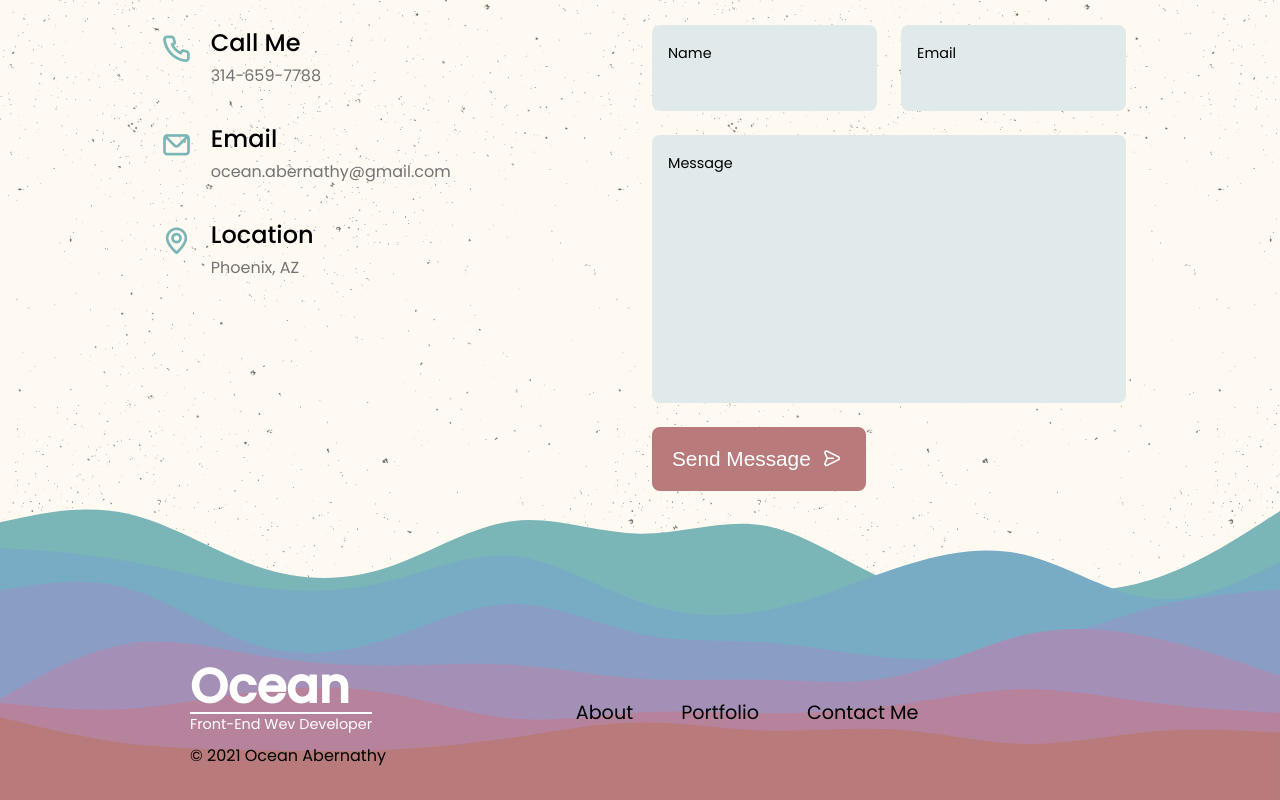
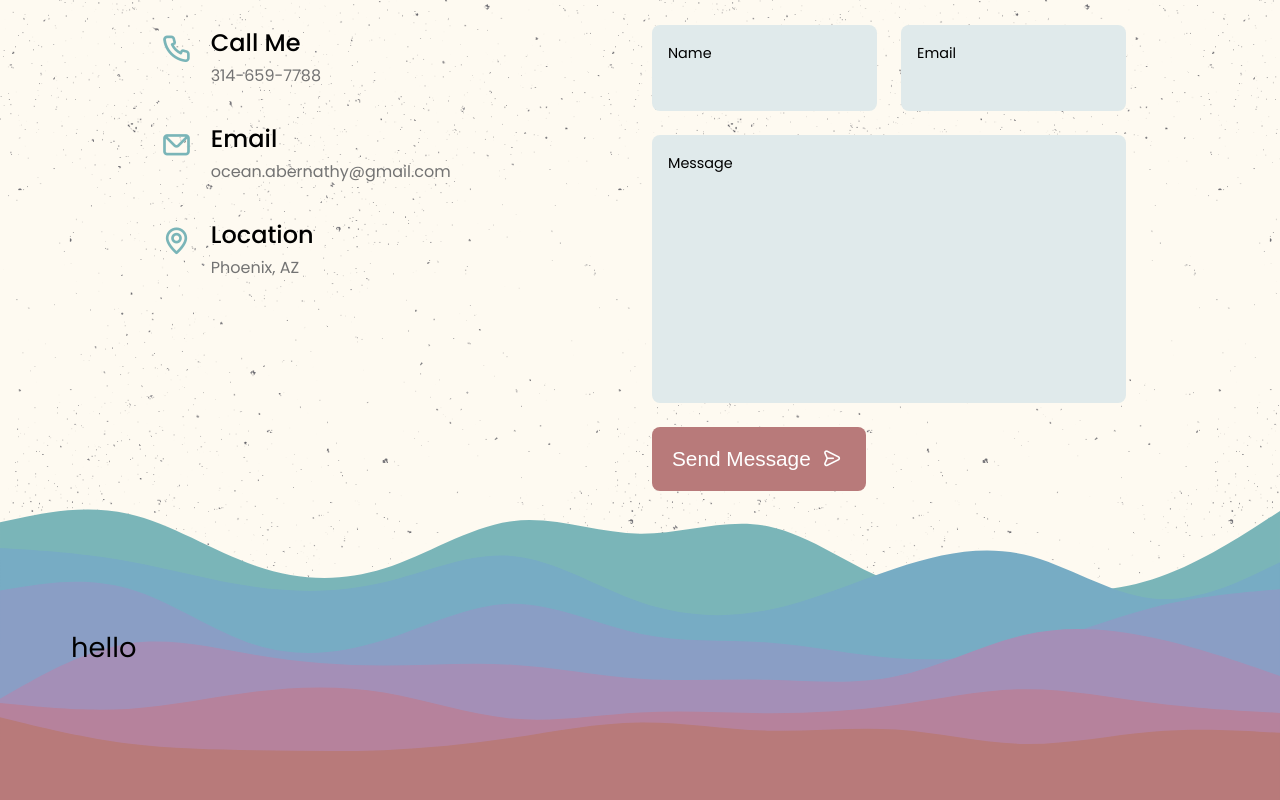
Before and after one commit to OceanAbernathy/2022-Portfolio, a React (Create React App) app: page / in a window 1280 px wide. Shown: the part 2740-3540 px from the top of the page. Built offline with nearby package versions, Linux system fonts and the light colour scheme.

Commit message:
Push for PR

```diff
--- a/src/Components/Wave.js
+++ b/src/Components/Wave.js
@@ -3,9 +3,9 @@ import React from "react";
 function Icon() {
   return (
     <svg className="wave"
-      xmlns="http://www.w3.org/2000/svg"
         version="1.1"
         viewBox="0 0 900 300"
+        width="100%"
     >
         <path
             fill="#7ab5b8"
@@ -31,6 +31,11 @@ function Icon() {
             fill="#b87a7a"
             d="M0 242l15 3.7c15 3.6 45 11 75 14.8 30 3.8 60 4.2 90 4.7s60 1.1 90 0c30-1.2 60-4.2 90-8.7 30-4.5 60-10.5 90-10.8 30-.4 60 5 90 5.8 30 .8 60-2.8 90-.8 30 2 60 9.6 90 10.1s60-6.1 90-8.6 60-.9 75 0l15 .8v48H0z"
         ></path>
+        <a href="#">
+            <text x="50" y="200">
+              hello
+            </text>
+         </a>
     </svg>
   );
 }
--- a/src/index.css
+++ b/src/index.css
@@ -847,7 +847,6 @@ img {
 }
 
 .wave {
-  z-index: -1;
   position: absolute;
   bottom: 0;
 }
```
Lines whose indentation alone changed are shown as unchanged.
